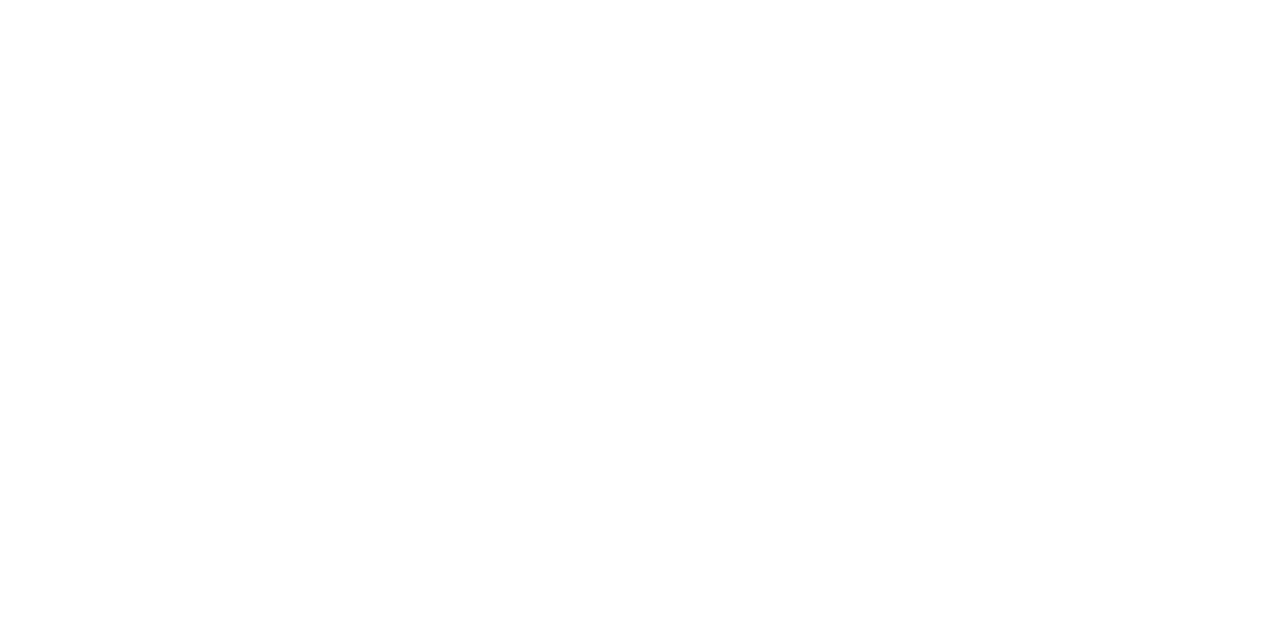
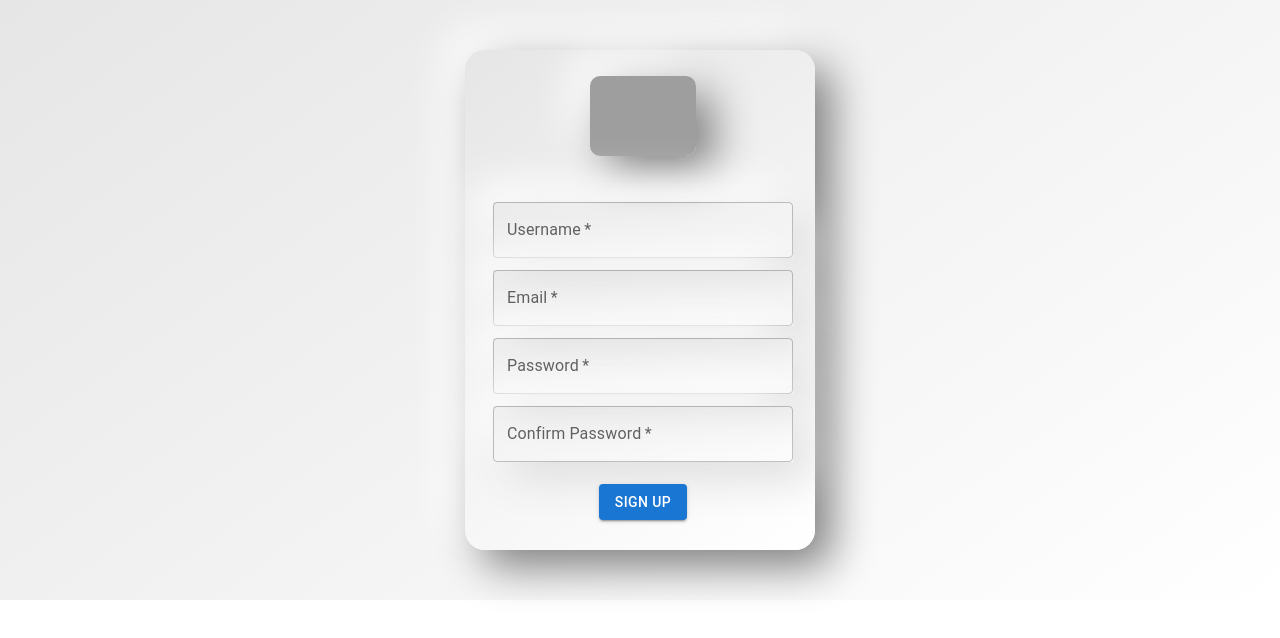
Before and after one commit to Abhishek-S-2001/Thoughts-Connect, a React (Create React App) app: page /register in a window 1280 px wide. Before the commit this address had no page. Shown: the top 638 px of the page. Built offline with nearby package versions, Linux system fonts and the light colour scheme; grey boxes are pictures that could not be loaded.

Commit message:
Created Login and Registration Page

```diff
--- a/src/App.js
+++ b/src/App.js
@@ -1,7 +1,8 @@
 import React from 'react';
 import { BrowserRouter as Router, Routes, Route } from 'react-router-dom';
 import Home from './Components/HomePage/home';
-// import LoginPage from './Components/LoginPage/loginpage';
+import Register from './Components/Register/register';
+import LogIn from './Components/LogIn/login';
 
 
 function App() {
@@ -9,7 +10,8 @@
     <Router>
       <Routes>
         <Route path="/" element={<Home />} />
-        {/* <Route path="/selected-item" element={<SelectedItem />} /> */}
+        <Route path='/register' element= {<Register />} />
+        <Route path='/login' element= {<LogIn />} />
       </Routes>
     </Router>
   );
--- a/src/Components/HomePage/home.js
+++ b/src/Components/HomePage/home.js
@@ -1,16 +1,11 @@
-import React, { Component } from 'react';
+import React from 'react';
 import './home.css';
 
 import NavBar from '../NavBar/navbar';
 import MainScreen from '../MainScreen/mainscreen';
 
-class Home extends Component{
-    constructor(props){
-        super(props);
-        this.state = {}
-    }
-    render(){
-        return(
+const Home = () => {
+    return(
 
     <div className="app-container">
         <div className="top-panel">
@@ -21,7 +16,6 @@
         </div>
     </div>
 
-        );
-    }
+    );
 }
 export default Home;
--- /dev/null
+++ b/src/Components/LogIn/login.css
@@ -0,0 +1,56 @@
+.login__page{
+    display: flex;
+    width: 100%;
+    height: 600px;
+    align-items: center;
+    justify-content: center;
+    background: linear-gradient(145deg, #e6e6e6, #ffffff);
+}
+.login__card{
+    height: 500px;
+    width: 350px;
+    max-height: 500px;
+    max-width: 350px;
+    border-radius: 20px;
+    background: linear-gradient(145deg, #e6e6e6, #ffffff);
+    box-shadow:  17px 17px 43px #808080,
+                 -17px -17px 43px #ffffff;
+}
+.logincontent__container {
+    display: grid;
+    margin: 3px;
+    width: 100%;
+    height: 500px;
+    max-width: 350px;
+    max-height: 500px;
+    justify-content: center;
+    align-items: center;
+}
+.login__logo{
+    height: 80px;
+    margin-top: 10px;
+    border-radius: 10px;
+    justify-self: center;
+    box-shadow:  17px 17px 43px #808080,
+                 -17px -17px 43px #ffffff;
+}
+.login__form{
+    display: flex;
+    flex-direction: column;
+    margin: 20px;
+    justify-items: center;
+    align-items: center;
+}
+
+  .login__form .MuiFormControl-root {
+    margin-bottom: 12px;
+  }
+  .login__textfield{
+    width: 300px;
+    font-size: 12px;
+    box-shadow:  17px 17px 43px #dfdfdf,
+    -17px -17px 43px #ffffff;
+  }
+  .login__form .MuiButton-root {
+    margin-top: 10px;
+  }
--- /dev/null
+++ b/src/Components/LogIn/login.js
@@ -0,0 +1,99 @@
+import React, { useState } from "react";
+import "./login.css";
+
+import { TextField, Button } from '@mui/material';
+
+import TC_logo from "../../Resources/TC_Logo.jpg"
+import API from "../../config"
+
+
+const LogIn = () => {
+    const [email, setEmail] = useState('');
+    const [password, setPassword] = useState('');
+
+    const [emailerror, setEmailError] = useState('');
+    const [passworderror, setPasswordError] = useState('');
+
+    const handleSubmit = async (event) => {
+      event.preventDefault();
+
+      // Login logic
+
+      // Prepare user data object
+        const userData = {
+        email,
+        password,
+        };
+
+      try {
+        // Send Login request to the API
+        const response = await fetch(API.API +'/auth/login', {
+          method: 'POST',
+          headers: {
+            'Content-Type': 'application/json',
+          },
+          body: JSON.stringify(userData),
+        });
+
+        if (!response.ok) {
+            // Handle API error
+            let errorMessage = await response.text();
+            errorMessage = JSON.parse(errorMessage).error
+            if (errorMessage === 'Email Not Registered!!') {
+                setEmailError(errorMessage);
+              } else if (errorMessage === 'Incorrect Password!!') {
+                setPasswordError(errorMessage);
+              }
+            throw new Error(errorMessage);
+        }
+        // success login
+
+        // Extract JWT token from the response
+        const { token } = await response.json();
+
+        // Store the token in localStorage
+        localStorage.setItem('token', token);
+        console.log(token)
+        console.log('Login successful');
+      } catch (error) {
+        console.error('Login failed:', error.message);
+      }
+    };
+
+    const handleEmailChange = (value) => {
+        setEmail(value);
+        setEmailError('');
+    };
+    const handlePasswordChange = (value) => {
+        setPassword(value);
+        setPasswordError('');
+    };
+
+    return(
+
+<div className="login__page">
+    <div className="login__card">
+        <div className="logincontent__container">
+            <img src={TC_logo} className="login__logo" alt=""/>
+
+            <form className='login__form' onSubmit={handleSubmit}>
+            <TextField className='login__textfield' label="Email" type="email" value={email}
+              onChange={(e) => handleEmailChange(e.target.value)}
+              error={!!emailerror} helperText={emailerror}
+              required />
+            <TextField className='login__textfield' label="Password" type="password"
+              variant="outlined" value={password}
+              onChange={(e) => handlePasswordChange(e.target.value)}
+              error={!!passworderror} helperText={passworderror}
+              required />
+            <Button type="submit" variant="contained" color="primary">
+              LogIn
+            </Button>
+          </form>
+        </div>
+    </div>
+</div>
+
+    );
+};
+export default LogIn;
--- /dev/null
+++ b/src/Components/Register/register.css
@@ -0,0 +1,56 @@
+.register__page{
+    display: flex;
+    width: 100%;
+    height: 600px;
+    align-items: center;
+    justify-content: center;
+    background: linear-gradient(145deg, #e6e6e6, #ffffff);
+}
+.register__card{
+    height: 500px;
+    width: 350px;
+    max-height: 500px;
+    max-width: 350px;
+    border-radius: 20px;
+    background: linear-gradient(145deg, #e6e6e6, #ffffff);
+    box-shadow:  17px 17px 43px #808080,
+                 -17px -17px 43px #ffffff;
+}
+.registercontent__container {
+    display: grid;
+    margin: 3px;
+    width: 100%;
+    height: 500px;
+    max-width: 350px;
+    max-height: 500px;
+    justify-content: center;
+    align-items: center;
+}
+.register__logo{
+    height: 80px;
+    margin-top: 10px;
+    border-radius: 10px;
+    justify-self: center;
+    box-shadow:  17px 17px 43px #808080,
+                 -17px -17px 43px #ffffff;
+}
+.register__form{
+    display: flex;
+    flex-direction: column;
+    margin: 20px;
+    justify-items: center;
+    align-items: center;
+}
+
+  .register__form .MuiFormControl-root {
+    margin-bottom: 12px;
+  }
+  .register__textfield{
+    width: 300px;
+    font-size: 12px;
+    box-shadow:  17px 17px 43px #dfdfdf,
+    -17px -17px 43px #ffffff;
+  }
+  .register__form .MuiButton-root {
+    margin-top: 10px;
+  }
--- /dev/null
+++ b/src/Components/Register/register.js
@@ -0,0 +1,110 @@
+import React, { useState } from "react";
+import "./register.css";
+
+import { TextField, Button } from '@mui/material';
+
+import TC_logo from "../../Resources/TC_Logo.jpg"
+import API from "../../config"
+
+
+const Register = () => {
+    const [username, setUsername] = useState('');
+    const [email, setEmail] = useState('');
+    const [password, setPassword] = useState('');
+    const [confirmPassword, setConfirmPassword] = useState('');
+
+    const [error, setError] = useState('');
+    const [regerror, setRegError] = useState('');
+
+    const handleSubmit = async (event) => {
+      event.preventDefault();
+
+      if (password !== confirmPassword) {
+        setError('Password and Confirm Password do not match.');
+        return;
+      }
+
+      // Registration logic
+
+      // Prepare user data object
+        const userData = {
+        username,
+        email,
+        password,
+        };
+
+      try {
+        // Send registration request to the API
+        const response = await fetch(API.API +'/auth/register', {
+          method: 'POST',
+          headers: {
+            'Content-Type': 'application/json',
+          },
+          body: JSON.stringify(userData),
+        });
+
+        if (!response.ok) {
+                // Handle API error
+            const errorMessage = await response.text();
+            throw new Error(errorMessage);
+        }
+
+
+        // Registration successful
+        // You may handle success scenario here (e.g., redirect to login page)
+        console.log('Registration successful');
+      } catch (error) {
+        console.error('Registration failed:', error.message);
+        // Handle registration failure (e.g., display error message)
+        setRegError(JSON.parse(error.message).error);
+      }
+    };
+
+    const handleemailChange = (value) => {
+        setEmail(value);
+        setRegError('');
+
+    };
+
+    const handleConfirmPasswordChange = (value) => {
+        setConfirmPassword(value);
+        if (password === value) {
+          setError('');
+        }
+    };
+
+    return(
+
+<div className="register__page">
+    <div className="register__card">
+        <div className="registercontent__container">
+            <img src={TC_logo} className="register__logo" alt=""/>
+
+            <form className='register__form' onSubmit={handleSubmit}>
+            <TextField className='register__textfield' label="Username" value={username}
+              onChange={(e) => setUsername(e.target.value)}
+              required />
+            <TextField className='register__textfield' label="Email" type="email" value={email}
+              onChange={(e) => handleemailChange(e.target.value)}
+              error={!!regerror} helperText={regerror}
+              required />
+            <TextField className='register__textfield' label="Password" type="password"
+              variant="outlined" value={password}
+              onChange={(e) => setPassword(e.target.value)}
+              required />
+            <TextField className='register__textfield' label="Confirm Password" type="password"
+              variant="outlined" value={confirmPassword}
+              onChange={(e) => handleConfirmPasswordChange(e.target.value)}
+              error={!!error} helperText={error}
+              required />
+            <Button type="submit" variant="contained" color="primary">
+              Sign Up
+            </Button>
+          </form>
+        </div>
+    </div>
+</div>
+
+    );
+};
+export default Register;
--- /dev/null
+++ b/src/config.js
@@ -0,0 +1,3 @@
+module.exports = {
+    API : "http://localhost:8080"
+}
```
